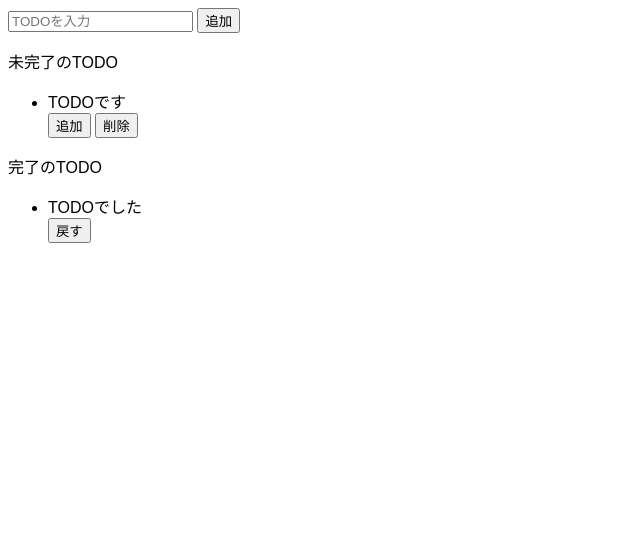
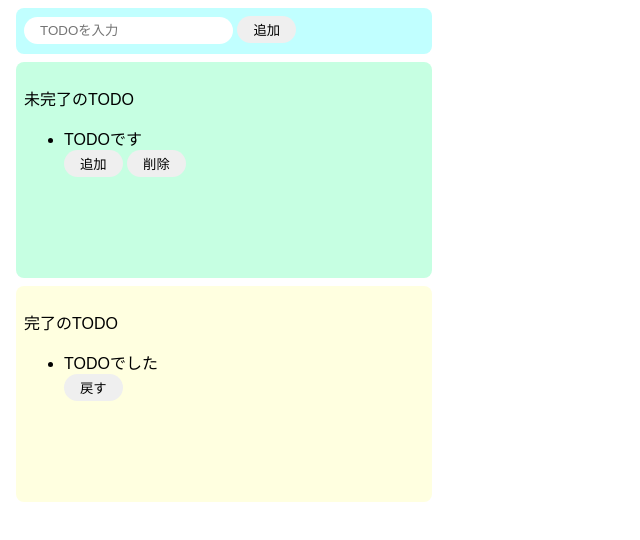
Before and after one commit to sakitama14/todo-vanilla-js, a website built with Parcel: page index.html in a window 1280 px wide. Shown: the whole page, without its empty margins (0-640 px from the left). Built offline with nearby package versions, Linux system fonts and the light colour scheme.

Commit message:
cssについて

```diff
--- a/index.html
+++ b/index.html
@@ -3,14 +3,15 @@
   <head>
     <title>Parcel Sandbox</title>
     <meta charset="UTF-8" />
+    <link rel="stylesheet" href="src/styles.css" />
   </head>
 
   <body>
-    <div>
+    <div class="input-area">
       <input type="text" placeholder="TODOを入力" />
       <button>追加</button>
     </div>
-    <div>
+    <div class="incomplete-area">
       <p>未完了のTODO</p>
       <ul>
         <div>
@@ -20,7 +21,7 @@
         </div>
       </ul>
     </div>
-    <div>
+    <div class="complete-area">
       <p>完了のTODO</p>
       <ul>
         <div>
--- a/src/styles.css
+++ b/src/styles.css
@@ -1,3 +1,45 @@
 body {
   font-family: sans-serif;
 }
+
+input {
+  border-radius: 16px;
+  border: none;
+  padding: 6px 16px;
+  outline: none;
+}
+button {
+  border-radius: 16px;
+  border: none;
+  padding: 4px 16px;
+}
+button:hover {
+  background-color: #ff7fff;
+  color: #fff;
+  cursor: pointer;
+}
+
+.input-area {
+  background-color: #c1ffff;
+  width: 400px;
+  height: 30px;
+  padding: 8px;
+  margin: 8px;
+  border-radius: 8px;
+}
+.incomplete-area {
+  background-color: #c6ffe2;
+  width: 400px;
+  min-height: 200px;
+  padding: 8px;
+  margin: 8px;
+  border-radius: 8px;
+}
+.complete-area {
+  background-color: #ffffe0;
+  width: 400px;
+  min-height: 200px;
+  padding: 8px;
+  margin: 8px;
+  border-radius: 8px;
+}
```
